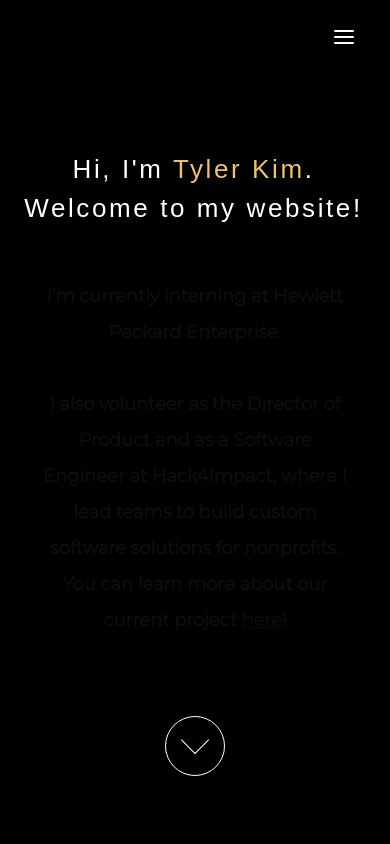
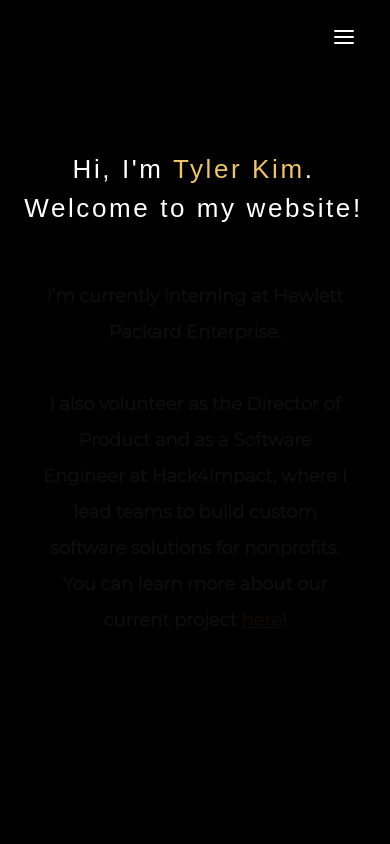
Before and after one commit to tkim516/my-website, a Next.js app: page / in a window 390 px wide. Shown: the top 844 px of the page. Built offline with nearby package versions, Linux system fonts and the light colour scheme; a web font is replaced by a local one.

Commit message:
modifying css for scrollIcon to fix bug

```diff
--- a/src/app/styles/home.module.css
+++ b/src/app/styles/home.module.css
@@ -109,8 +109,9 @@
     position: relative;
     cursor: pointer;
     animation: down 1.5s infinite, fadeIn 20s;
-	-webkit-animation: down 1.5s infinite, fadeIn 20s;
-	&::before {
+}
+
+.scrollIcon::before {
     content: '';
     position: absolute;
     top: 40%;
@@ -120,7 +121,6 @@
     border-left: 1px solid white;
     border-bottom: 1px solid white;
     transform: translate(-50%, -50%) rotate(-45deg);
-	}
 }
 
 @keyframes down {
@@ -169,27 +169,14 @@
     }
 
     .scrollIcon {
-        width: 60px;
-        height: 60px;
-        border: 1px solid white;
-        border-radius: 50%;
-        position: relative;
-        cursor: pointer;
-        animation: down 1.5s infinite, fadeIn 20s;
-        -webkit-animation: down 1.5s infinite, fadeIn 20s;
-        &::before {
-            content: '';
-            position: absolute;
-            top: 40%;
-            left: 50%;
-            width: 20px;
-            height: 20px;
-            border-left: 1px solid white;
-            border-bottom: 1px solid white;
-            transform: translate(-50%, -50%) rotate(-45deg);
+        width: 50px; /* Adjust size for smaller screens */
+        height: 50px;
+        border-width: 1px; /* Ensure border thickness is appropriate */
+    }
+
+    .scrollIcon::before {
+        width: 18px; /* Adjust size of the arrow */
+        height: 18px;
+        border-width: 1px; /* Ensure arrow borders are visible */
     }
 }
-
-
-
-}
```
Lines whose indentation alone changed are shown as unchanged.
